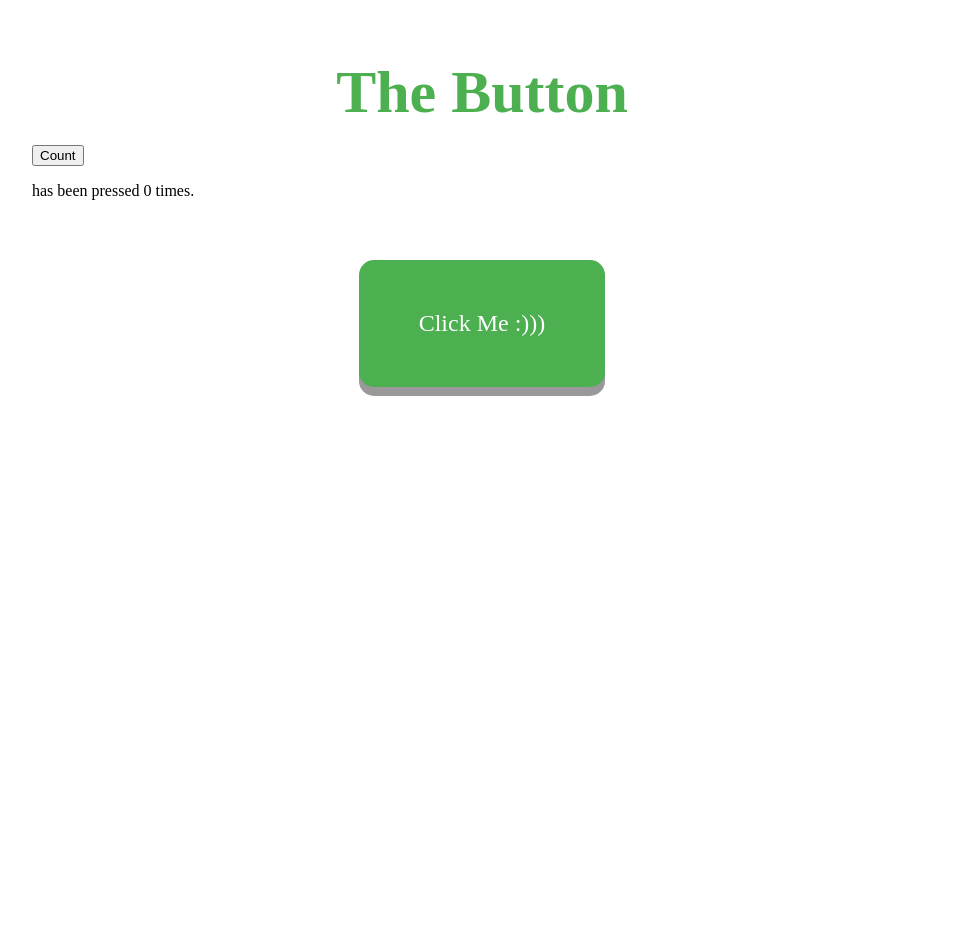
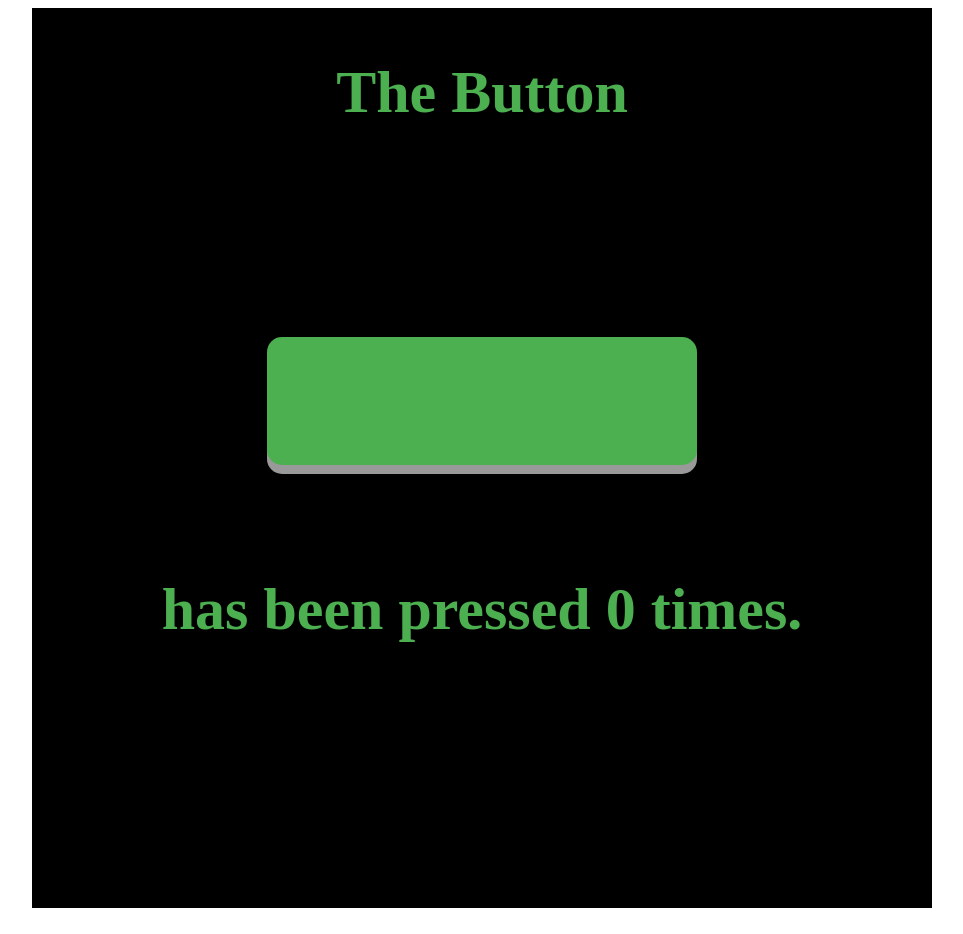
Before and after one commit to charliebrewster/charliebrewster.github.io, a plain HTML site: page index.html in a window 1280 px wide. Shown: the whole page, without its empty margins (158-1121 px from the left). Drawn offline with Linux system fonts and the light colour scheme.

Commit message:
0.01
added black background, css button, green text for counter.

```diff
--- a/index.html
+++ b/index.html
@@ -19,11 +19,34 @@
 
             <div class="buttonarea">
 
-                <div class="disable-select">
+                <div class="unselectable">
 
-                    <div class="button">
+                    <head>
 
-                    Click Me :)))
+                        <meta http-equiv="Content-Type" content="text/html; charset=utf-8">
+
+                        <title>Increment count when button is clicked</title>
+
+                    </head>
+
+                    <body>
+
+                        <input class="thebutton" id="thebutton" />
+
+                        <p class="title">has been pressed <span id="displayCount">0</span> times.</p>
+
+                        <script type="text/javascript">
+                            var count = 0;
+                            var button = document.getElementById("thebutton");
+                            var display = document.getElementById("displayCount");
+                            button.onclick = function(){
+                                count++;
+                                display.innerHTML = count;
+                            }
+                        </script>
+
+                    </body>
+
 
                 </div>
 
@@ -37,27 +60,3 @@
 
     </body>
 </html>
-
-<html>
-  <head>
-    <meta http-equiv="Content-Type" content="text/html; charset=utf-8">
-    <title>Increment count when button is clicked</title>
-  </head>
-
-  <body>
-    <input type="button" value="Count" id="countButton" />
-
-    <p>has been pressed <span id="displayCount">0</span> times.</p>
-
-    <script type="text/javascript">
-      var count = 0;
-      var button = document.getElementById("countButton");
-      var display = document.getElementById("displayCount");
-
-      button.onclick = function(){
-        count++;
-        display.innerHTML = count;
-      }
-    </script>
-  </body>
-</html>
--- a/spec.css
+++ b/spec.css
@@ -6,17 +6,17 @@ p{
 .background{
     height: 900;
     width: 900;
-    background-color: ;
+    background-color: black ;
     margin: auto
 }
 
 .buttonarea{
     text-align: center;
     height: 150;
-    width: 300;
+    width: 900;
 
-    position: fixed;
-    top: 40%;
+    position:relative;
+    top: 30%;
     left: 50%;
     transform: translate(-50%, -40%);
 
@@ -31,12 +31,13 @@ p{
     padding-top: 50;
 }
 
-.button {
+.thebutton {
   display: inline-block;
   padding: 50px 60px;
   font-size: 24px;
   cursor: pointer;
   text-align: center;
+    -webkit-user-select: none;
   text-decoration: none;
   outline: none;
   color: #fff;
@@ -46,17 +47,10 @@ p{
   box-shadow: 0 9px #999;
 }
 
-.button:hover {background-color: #3e8e41}
+.thebutton:hover {background-color: #3e8e41}
 
-.button:active {
+.thebutton:active {
   background-color: #3e8e41;
   box-shadow: 0 5px #666;
   transform: translateY(4px);
 }
-
-.disable-select {
-  -webkit-user-select: none;
-  -moz-user-select: none;
-  -ms-user-select: none;
-  user-select: none;
-}
```
